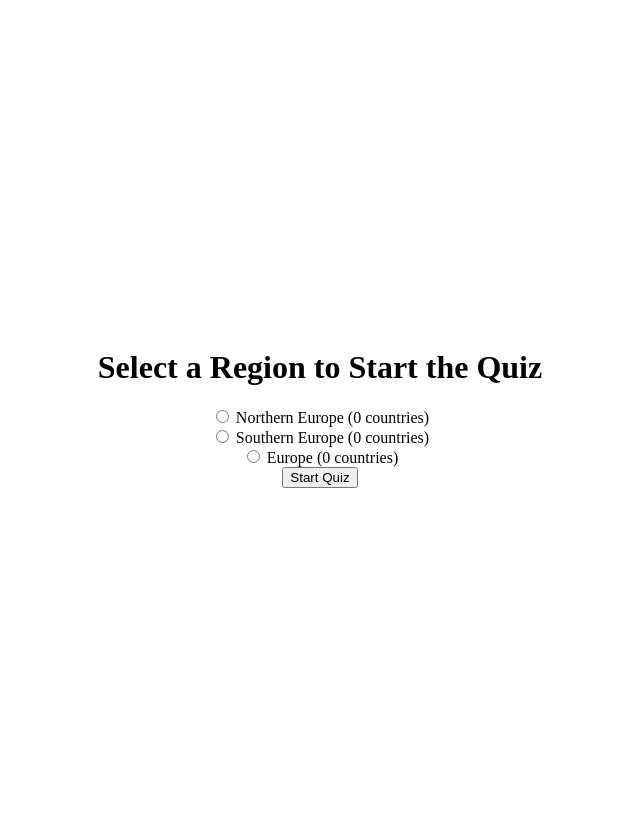
After one commit to zelluv/capitalguessr, a Flask app: page /select_region in a window 1280 px wide. The commit adds this page. Shown: the whole page, without its empty margins (320-960 px from the left). Run offline with Flask 3, Linux system fonts and the light colour scheme; data that the repository does not hold is empty.

Commit message:
feat: add possibility to select subregions, improve UI

```diff
--- a/app.py
+++ b/app.py
@@ -6,9 +6,8 @@ import datetime
 app = Flask(__name__)
 app.secret_key = 'your_secret_key'  # Tarvitaan sessioiden käyttämiseen
 
-def get_countries():
-    response = requests.get('https://restcountries.com/v3.1/subregion/Northern Europe')
-    # response = requests.get('https://restcountries.com/v3.1/region/europe')
+def get_countries(region_url):
+    response = requests.get(region_url)
     countries = response.json()
     # Valitaan vain itsenäiset maat
     independent_countries = [country for country in countries if country.get('independent', False)]
@@ -29,8 +28,8 @@ def write_score(score):
 
 @app.route('/')
 def home():
-    # Hae kaikki Euroopan maat
-    countries = get_countries()
+    selected_region = session.get('selected_region', 'https://restcountries.com/v3.1/region/europe')
+    countries = get_countries(selected_region)
 
     # Jos sessio ei ole aloitettu, alusta se
     if 'score' not in session:
@@ -72,9 +71,19 @@ def home():
 
     # Laske current_question sen jälkeen, kun uusi kysymys on lisätty listaan
     current_question = len(session['asked_countries'])
-    total_questions = len(countries)
+    total_questions = len(countries) * 2  # Each country has a flag and a capital question
 
     return render_template('index.html', countries=countries_info, correct_country=correct_country['name']['common'], correct_capital=session['correct_country_capital'], current_question=current_question, total_questions=total_questions)
+
+@app.route('/select_region')
+def select_region():
+    regions = {
+        'Northern Europe': 'https://restcountries.com/v3.1/subregion/Northern Europe',
+        'Southern Europe': 'https://restcountries.com/v3.1/subregion/Southern Europe',
+        'Europe': 'https://restcountries.com/v3.1/region/europe'
+    }
+    region_counts = {region: len(requests.get(url).json()) for region, url in regions.items()}
+    return render_template('select_region.html', regions=regions, region_counts=region_counts)
 
 @app.route('/check', methods=['POST'])
 def check():
@@ -87,7 +96,7 @@ def check():
     correct_country_flag = session['correct_country_flag']
     correct_country_capital = session['correct_country_capital']
 
-    country_result = "Correct!" if selected_country == correct_country else f"Wrong! The correct flag is <img src='{correct_country_flag}' alt='Flag of {correct_country}' width='100'>."
+    country_result = "Correct!" if selected_country == correct_country else f"Wrong! The correct flag of {correct_country} is <img src='{correct_country_flag}' alt='Flag of {correct_country}' width='100'>."
     capital_result = "Correct!" if selected_capital == correct_country_capital else f"Wrong! The capital of {correct_country} is {correct_country_capital}."
 
     if selected_country == correct_country:
@@ -104,6 +113,12 @@ def next_question():
 @app.route('/reset')
 def reset():
     session.clear()
+    return redirect(url_for('select_region'))
+
+@app.route('/set_region', methods=['POST'])
+def set_region():
+    selected_region = request.form['region']
+    session['selected_region'] = selected_region
     return redirect(url_for('home'))
 
 if __name__ == '__main__':
--- /dev/null
+++ b/templates/select_region.html
@@ -0,0 +1,30 @@
+<!DOCTYPE html>
+<html lang="en">
+<head>
+    <meta charset="UTF-8">
+    <meta name="viewport" content="width=device-width, initial-scale=1.0">
+    <title>Select Region</title>
+    <style>
+        body {
+            display: flex;
+            flex-direction: column;
+            align-items: center;
+            justify-content: center;
+            height: 100vh;
+            text-align: center;
+        }
+    </style>
+</head>
+<body>
+    <h1>Select a Region to Start the Quiz</h1>
+    <form action="{{ url_for('set_region') }}" method="post">
+        {% for region, url in regions.items() %}
+        <div>
+            <input type="radio" id="{{ region }}" name="region" value="{{ url }}" required>
+            <label for="{{ region }}">{{ region }} ({{ region_counts[region] }} countries)</label>
+        </div>
+        {% endfor %}
+        <button type="submit">Start Quiz</button>
+    </form>
+</body>
+</html>
```
Also changed, not shown: templates/final_result.html (+36 -14 lines), templates/index.html (+52 -4 lines).
